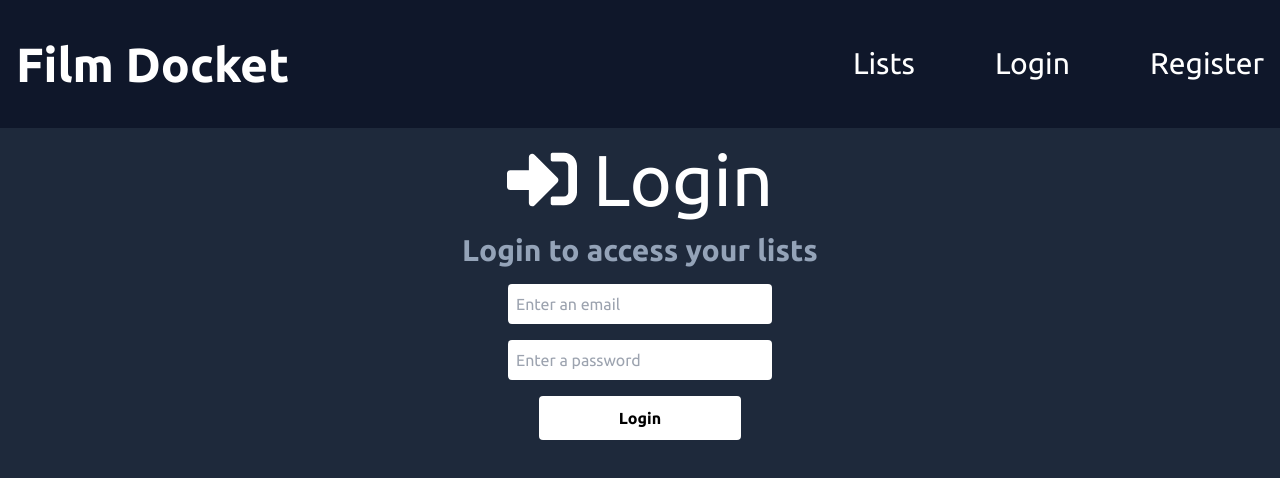
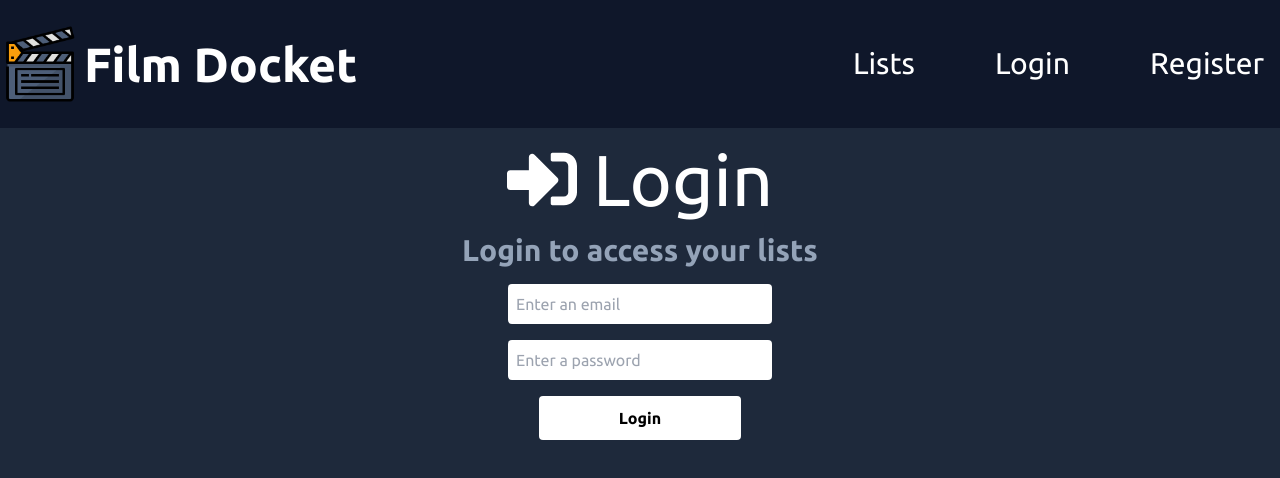
Before and after one commit to johnnybejar/movies, a React (Vite) app in the folder client/: page /login in a window 1280 px wide. Shown: the top 478 px of the page. Built offline with nearby package versions, Linux system fonts and the light colour scheme; no server answers.

Commit message:
updated header with icon

```diff
--- a/client/src/components/Header.tsx
+++ b/client/src/components/Header.tsx
@@ -15,9 +15,10 @@ function Header() {
 
   return (
     <div className="flex justify-center items-center h-32 border-b border-b-slate-900 bg-slate-900">
-      <span className="font-bold text-5xl mr-auto ml-4">
-        <Link to="/">Film Docket</Link>
-      </span>
+      <Link to="/" className="flex items-center gap-1 mr-auto">
+        <img src="./public/assets/movie-icon.png" className=" max-h-20" />
+        <span className="font-bold text-5xl mr-auto">Film Docket</span>
+      </Link>
       <ul className="flex gap-20 mr-4">
         <li className="text-3xl border-b border-slate-900 hover:border-white transition-all">
           <Link to="/">Lists</Link>
```
